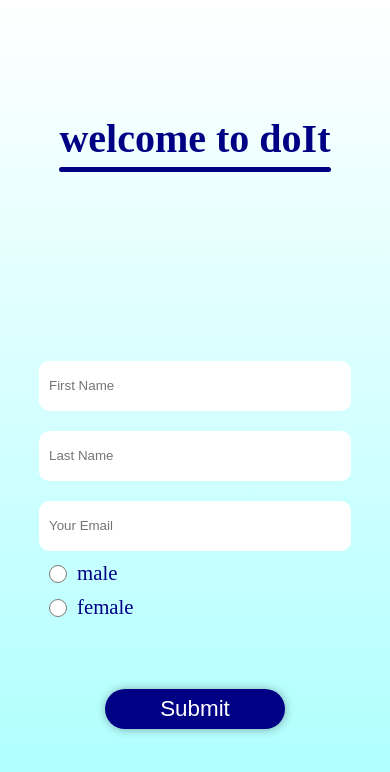
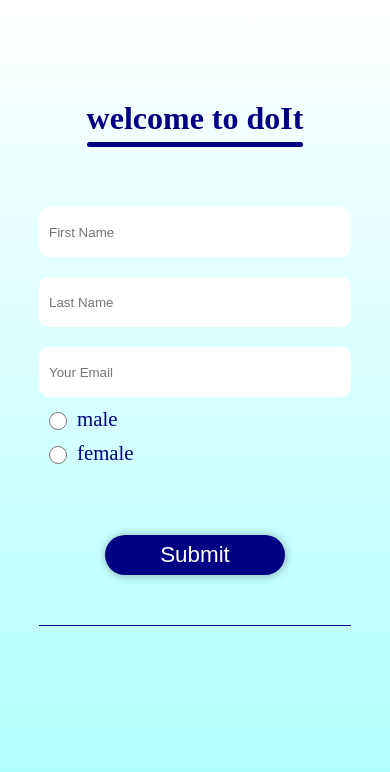
Before and after one commit to bisky0-0/to-do-app, a plain HTML site: page index.html in a window 390 px wide. Shown: the top 772 px of the page. Drawn offline with Linux system fonts and the light colour scheme.

Commit message:
Edit dist/styles.css

```diff
--- a/styles.css
+++ b/styles.css
@@ -7,7 +7,6 @@
 /*form styling*/
 
 #form-header{
-    margin-top: 50px;
     position: relative;
     color: #000084;
 }
@@ -112,9 +111,9 @@ label>span{
 
 
 #start-page{
+    width: 100vw;
     height: 100vh;
     min-height: 100vh;
-    width: 100vw;
 }
 
 #start-page, #content{
@@ -126,9 +125,11 @@ label>span{
 
 #content{
     width: 45%;
-    height: 100%;
+    min-height: 100%;
+    height:fit-content;
     background-image: linear-gradient(-180deg, #fff, #a9ffff);
     flex-flow: column;
+    padding: 70px 0;
 }
 #pic-container{
     width: 55%;
@@ -167,6 +168,10 @@ label>span{
 
 @media (max-width: 1200px) {
 
+    .h1{
+        font-size: 2rem;
+    }
+
 
 label{
     width: 100%;
@@ -184,6 +189,8 @@ input[type="text"], input[type="email"]{
 
     #content{
         width: 100%;
+        justify-content: flex-start;
+        padding: 100px 0 0 0;
     }
 
     #pic-container{
```
